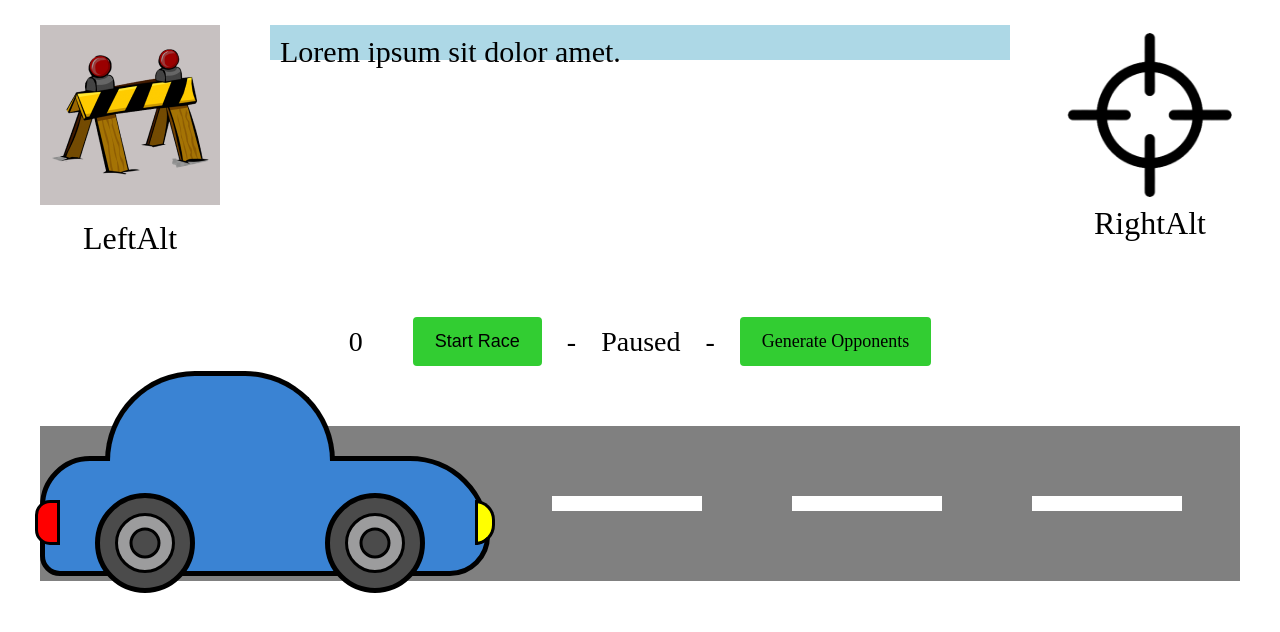
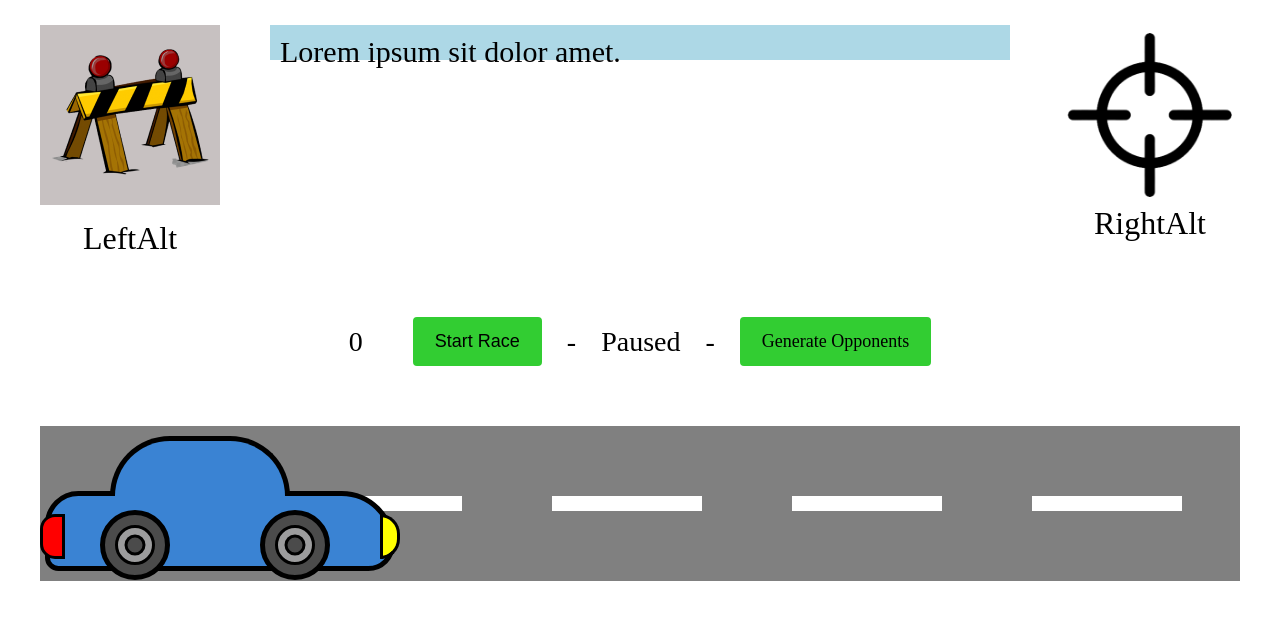
Before and after one commit to jannickbath/simulationsprojekt, a React (Vite) app: page / in a window 1280 px wide. Shown: the top 632 px of the page. Built offline with nearby package versions, Linux system fonts and the light colour scheme.

Commit message:
*resize cars

```diff
--- a/src/styles/css/main.css
+++ b/src/styles/css/main.css
@@ -137,17 +137,18 @@ textarea {
   position: absolute;
   transition: left 1.5s linear; }
   .car__body {
-    width: 450px;
-    height: 120px;
+    width: 350px;
+    height: 80px;
     position: absolute;
-    bottom: 0;
+    left: 5px;
+    bottom: 5px;
     background-color: #3A83D3;
     border-radius: 50px 80px 40px 20px;
     border: 5px solid black; }
     .car__body__headlight {
       position: absolute;
       right: -10px;
-      top: 35%;
+      top: 25%;
       width: 20px;
       height: 45px;
       background-color: yellow;
@@ -156,7 +157,7 @@ textarea {
     .car__body__taillight {
       position: absolute;
       left: -10px;
-      top: 35%;
+      top: 25%;
       width: 25px;
       height: 45px;
       background-color: red;
@@ -166,8 +167,8 @@ textarea {
       position: absolute;
       left: 60px;
       bottom: 100%;
-      width: 230px;
-      height: 90px;
+      width: 180px;
+      height: 60px;
       border-radius: 180px 180px 0 0;
       background-color: #3A83D3;
       border-top: 5px solid black;
@@ -175,15 +176,15 @@ textarea {
       border-left: 5px solid black; }
     .car__body__tires__tire {
       position: absolute;
-      width: 100px;
-      height: 100px;
+      width: 70px;
+      height: 70px;
       border-radius: 50%;
       border: 5px solid black;
       background-color: #4B4B4B; }
       .car__body__tires__tire__inner {
         position: absolute;
-        width: 60px;
-        height: 60px;
+        width: 40px;
+        height: 40px;
         left: 50%;
         top: 50%;
         transform: translate(-50%, -50%);
@@ -193,8 +194,8 @@ textarea {
         .car__body__tires__tire__inner::after {
           content: "";
           position: absolute;
-          width: 25px;
-          height: 25px;
+          width: 15px;
+          height: 15px;
           left: 50%;
           top: 50%;
           transform: translate(-50%, -50%);
--- a/src/styles/scss/_car.scss
+++ b/src/styles/scss/_car.scss
@@ -5,10 +5,11 @@
     transition: left 1.5s linear;
 
     &__body {
-        width: 450px;
-        height: 120px;
+        width: 350px;
+        height: 80px;
         position: absolute;
-        bottom: 0;
+        left: 5px;
+        bottom: 5px;
         background-color: #3A83D3;
         border-radius: 50px 80px 40px 20px;
         border: 5px solid black;
@@ -16,7 +17,7 @@
         &__headlight {
             position: absolute;
             right: -10px;
-            top: 35%;
+            top: 25%;
             width: 20px;
             height: 45px;
             background-color: yellow;
@@ -27,7 +28,7 @@
         &__taillight {
             position: absolute;
             left: -10px;
-            top: 35%;
+            top: 25%;
             width: 25px;
             height: 45px;
             background-color: red;
@@ -39,8 +40,8 @@
             position: absolute;
             left: 60px;
             bottom: 100%;
-            width: 230px;
-            height: 90px;
+            width: 180px;
+            height: 60px;
             border-radius: 180px 180px 0 0;
             background-color: #3A83D3;
             border-top: 5px solid black;
@@ -51,16 +52,16 @@
         &__tires {
             &__tire {
                 position: absolute;
-                width: 100px;
-                height: 100px;
+                width: 70px;
+                height: 70px;
                 border-radius: 50%;
                 border: 5px solid black;
                 background-color: #4B4B4B;
 
                 &__inner {
                     position: absolute;
-                    width: 60px;
-                    height: 60px;
+                    width: 40px;
+                    height: 40px;
                     left: 50%;
                     top: 50%;
                     transform: translate(-50%, -50%);
@@ -71,8 +72,8 @@
                     &::after {
                         content: "";
                         position: absolute;
-                        width: 25px;
-                        height: 25px;
+                        width: 15px;
+                        height: 15px;
                         left: 50%;
                         top: 50%;
                         transform: translate(-50%, -50%);
```
